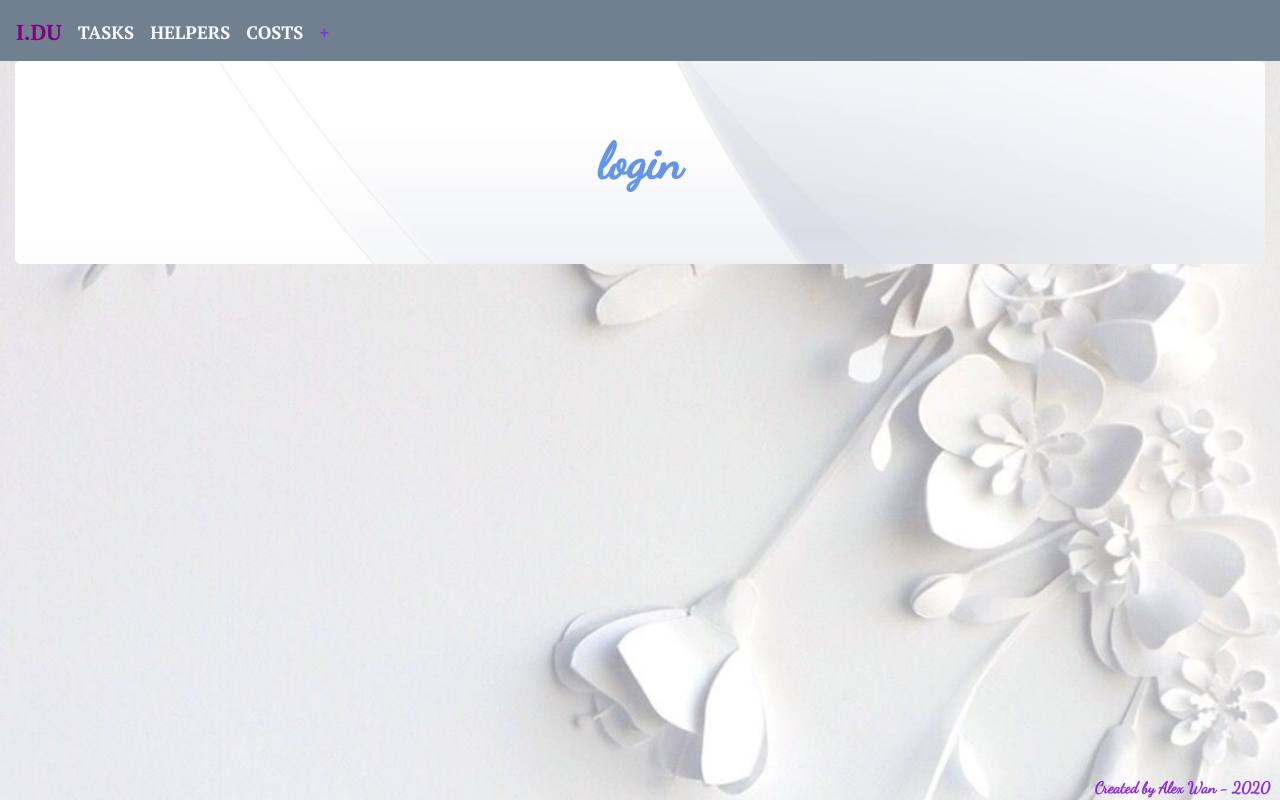
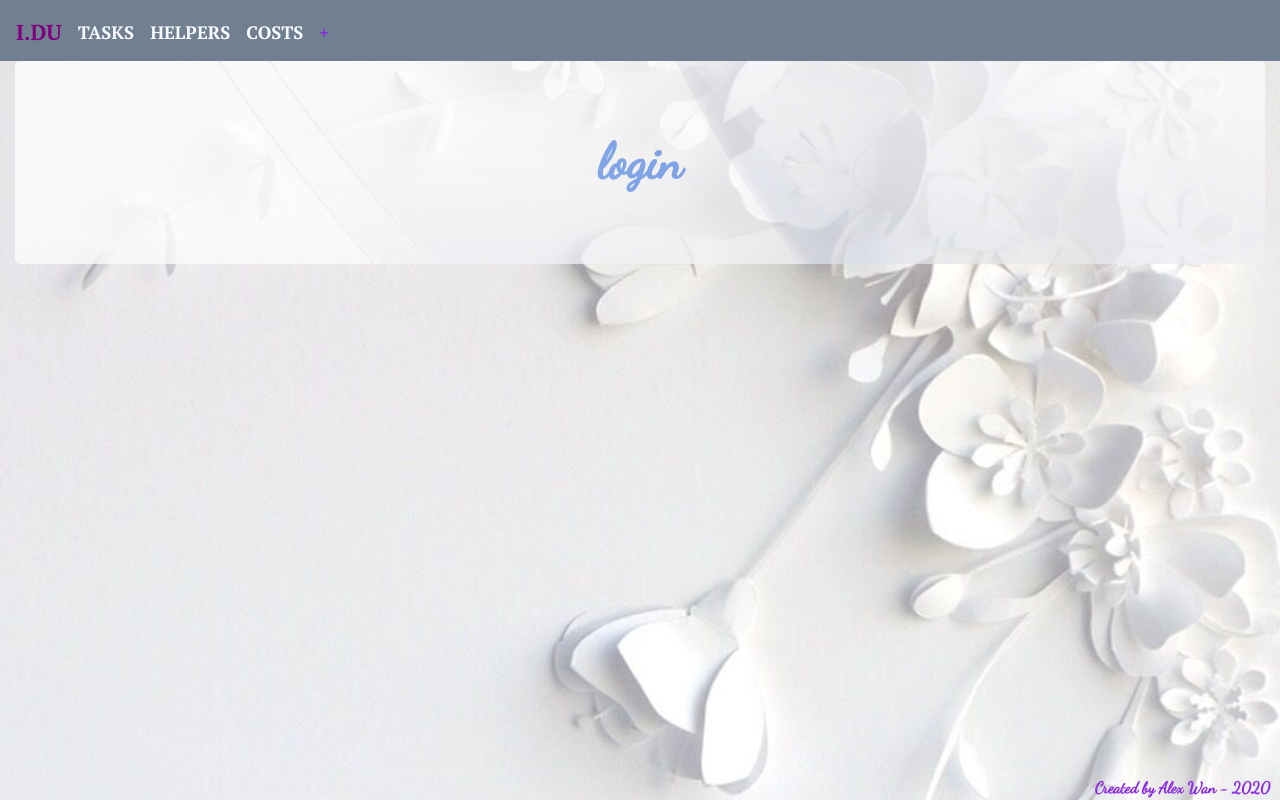
Before and after one commit to aWanderous/FinalBootcampProject, a React (Create React App) app in the folder client/: page / in a window 1280 px wide. Built offline with nearby package versions, Linux system fonts and the light colour scheme; a web font is replaced by a local one.

Commit message:
opacity jumbotron

```diff
--- a/client/src/components/Jumbotron/style.css
+++ b/client/src/components/Jumbotron/style.css
@@ -9,5 +9,5 @@
     color: cornflowerblue;
     background-image: url("white.jpg");
     background-size: cover;
-    opacity: 75;
+    opacity: 0.75;
 }
```
